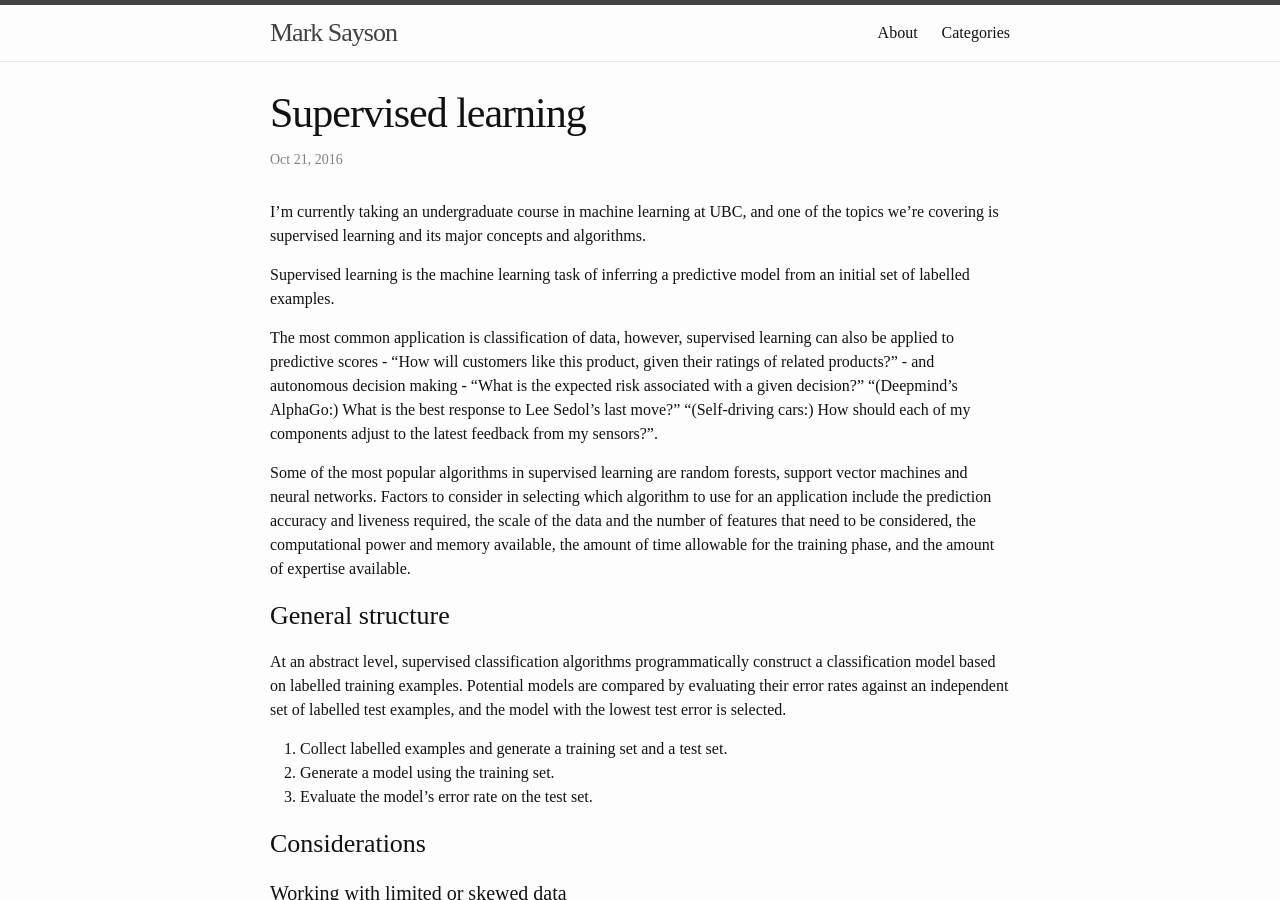
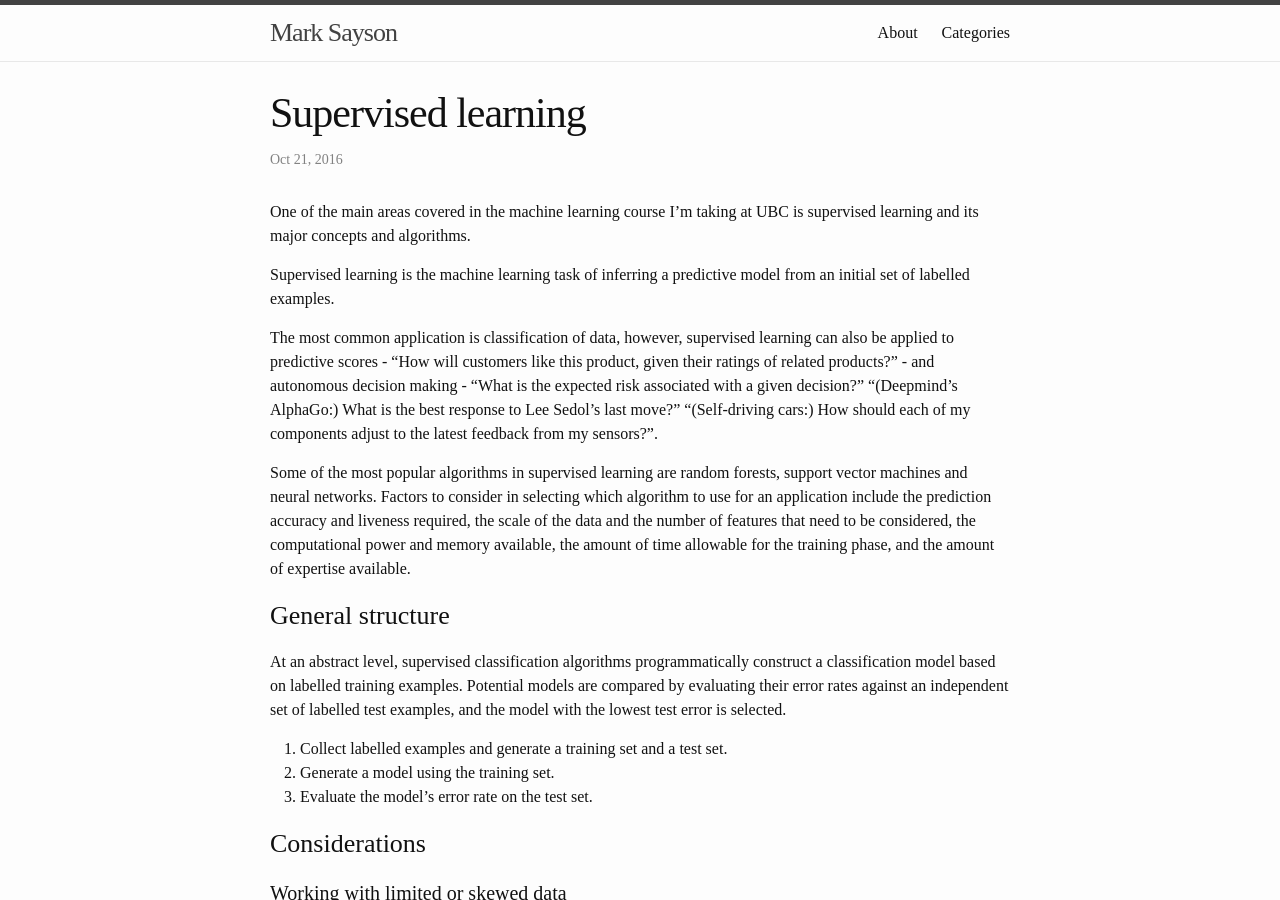
Before and after one commit to msayson/msayson.github.io, a Jekyll site: the page built from _posts/2016-10-20-supervised-learning.markdown, in a window 1280 px wide and 900 px high. Built offline with Jekyll 4.4.1, drawn with Linux system fonts in a browser that asks for light colours.

Commit message:
Updated date in filename of Supervised Learning post

```diff
--- a/_posts/2016-10-09-supervised-learning.markdown
+++ b/_posts/2016-10-20-supervised-learning.markdown
@@ -4,7 +4,7 @@
 date:   2016-10-20 20:30:00 -0800
 categories: artificial-intelligence
 ---
-I'm currently taking an undergraduate course in machine learning at UBC, and one of the topics we're covering is supervised learning and its major concepts and algorithms.
+One of the main areas covered in the machine learning course I'm taking at UBC is supervised learning and its major concepts and algorithms.
 
 Supervised learning is the machine learning task of inferring a predictive model from an initial set of labelled examples.
 
```
